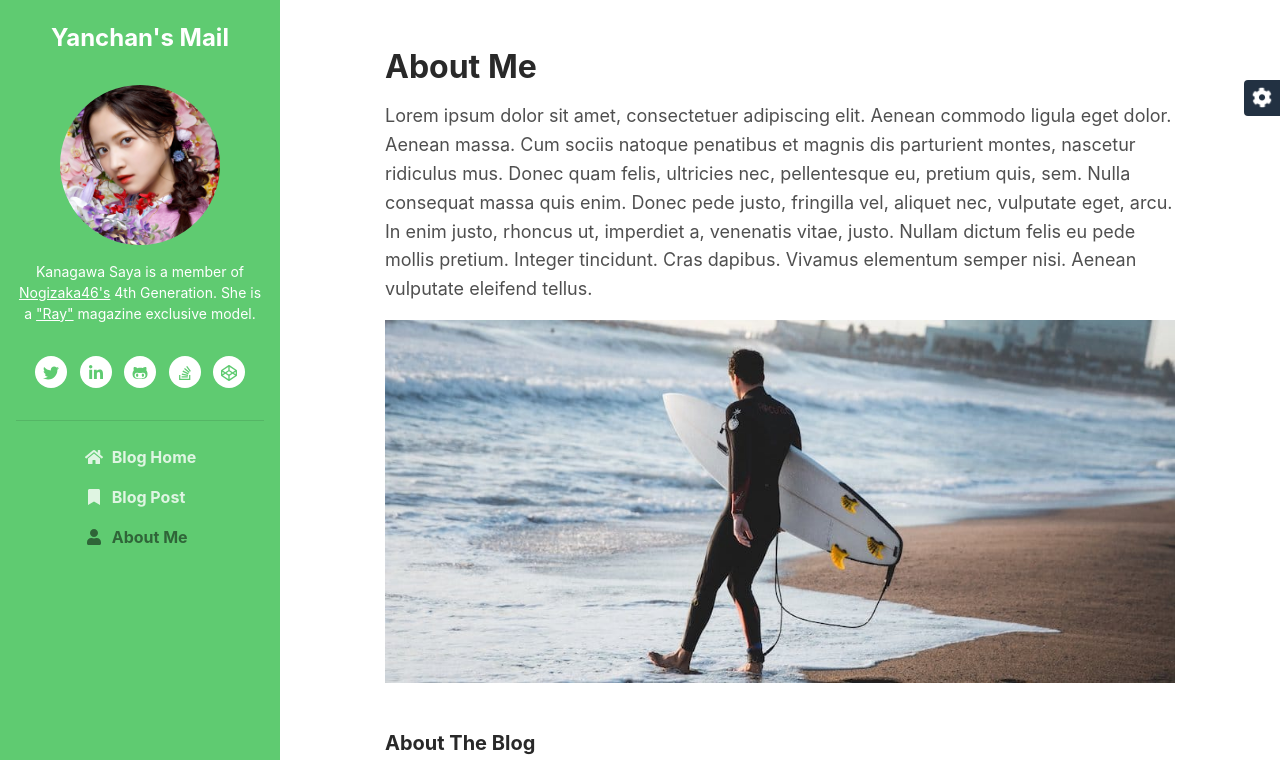
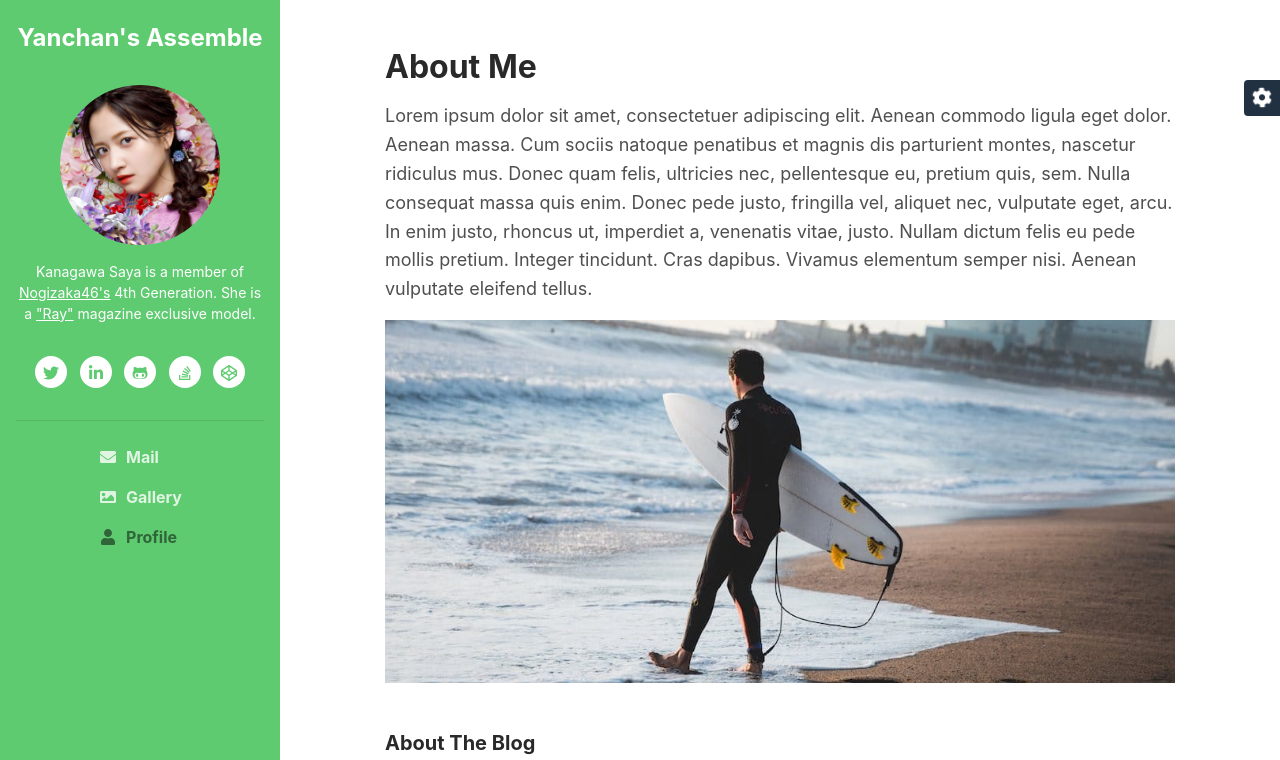
Before and after one commit to yanchan46/yanchan46.github.io, a plain HTML site: page about.html in a window 1280 px wide. Shown: the top 760 px of the page. Drawn offline with Linux system fonts and the light colour scheme.

Commit message:
uodatre data

```diff
--- a/about.html
+++ b/about.html
@@ -26,7 +26,7 @@
 <body>
 
   <header class="header text-center">
-    <h1 class="blog-name pt-lg-4 mb-0"><a href="index.html">Yanchan's Mail</a></h1>
+    <h1 class="blog-name pt-lg-4 mb-0"><a href="index.html">Yanchan's Assemble</a></h1>
 
     <nav class="navbar navbar-expand-lg navbar-dark">
 
@@ -59,14 +59,14 @@
 
         <ul class="navbar-nav flex-column text-left">
           <li class="nav-item">
-            <a class="nav-link" href="index.html"><i class="fas fa-home fa-fw mr-2"></i>Blog Home <span
+            <a class="nav-link" href="index.html"><i class="fas fa-envelope fa-fw mr-2"></i>Mail<span
                 class="sr-only">(current)</span></a>
           </li>
           <li class="nav-item">
-            <a class="nav-link" href="blog-post.html"><i class="fas fa-bookmark fa-fw mr-2"></i>Blog Post</a>
+            <a class="nav-link" href="blog-post.html"><i class="fas fa-image fa-fw mr-2"></i>Gallery</a>
           </li>
           <li class="nav-item active">
-            <a class="nav-link" href="about.html"><i class="fas fa-user fa-fw mr-2"></i>About Me</a>
+            <a class="nav-link" href="about.html"><i class="fas fa-user fa-fw mr-2"></i>Profile</a>
           </li>
         </ul>
       </div>
```
Also changed, not shown: blog-list.html (+4 -4 lines), blog-post.html (+4 -4 lines), index.html (+4 -4 lines).
